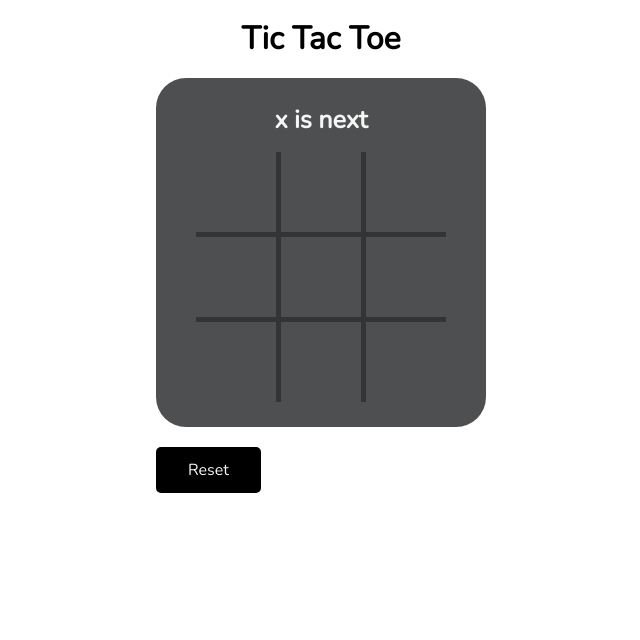
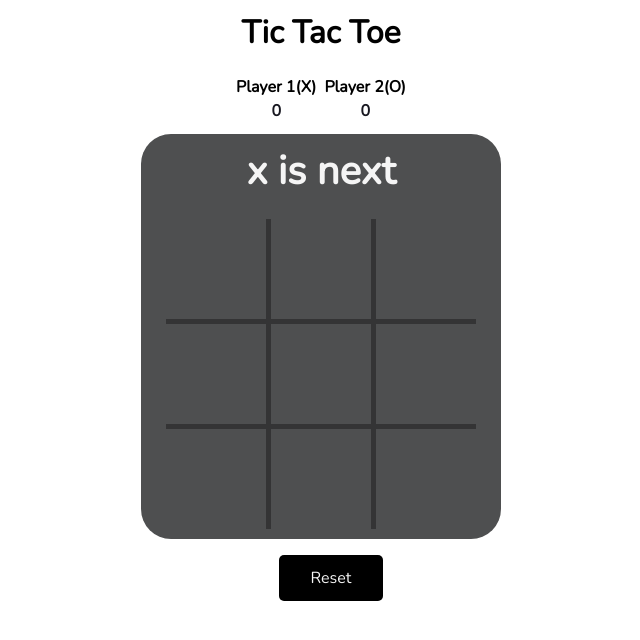
Before and after one commit to jesica1312/Tic-Tac-Toe, a plain HTML site: page index.html in a window 1280 px wide. Shown: the whole page, without its empty margins (319-959 px from the left). Drawn offline with nearby package versions, Linux system fonts and the light colour scheme.

Commit message:
second commit

```diff
--- a/app.js
+++ b/app.js
@@ -9,6 +9,16 @@ const oSymbol = '○';
 // game variables
 let gameIsLive = true;
 let xIsNext = true;
+let Player1_x =document.getElementById("player1");
+let Player2_o =document.getElementById("player2");
+
+console.log(Player1_x);
+Player1_x=Player1_x+1;
+console.log(Player1_x);
+
+
+
+
 
 
 // functions
@@ -17,11 +27,18 @@ const letterToSymbol = (letter) => letter === 'x' ? xSymbol : oSymbol;
 const handleWin = (letter) => {
   gameIsLive = false;
   if (letter === 'x') {
-    statusDiv.innerHTML = `${letterToSymbol(letter)} has won!`;
+    statusDiv.innerHTML = `${letterToSymbol(letter)} has won...`;
+    Player1_x=Player1_x+1;
   } else {
-    statusDiv.innerHTML = `<span>${letterToSymbol(letter)} has won!</span>`;
+    statusDiv.innerHTML = `<span>${letterToSymbol(letter)} has won...  </span>`;
+    Player2_o=Player2_o+1;
+
   }
+
+
 };
+
+
 
 const checkGameStatus = () => {
   const topLeft = cellDivs[0].classList[1];
@@ -93,6 +110,7 @@ const checkGameStatus = () => {
 const handleReset = () => {
   xIsNext = true;
   statusDiv.innerHTML = `${xSymbol} is next`;
+ // Player1_x.innerHTML = ${Player1_x}
   for (const cellDiv of cellDivs) {
     cellDiv.classList.remove('x');
     cellDiv.classList.remove('o');
--- a/css/style.css
+++ b/css/style.css
@@ -15,15 +15,35 @@ body{
 }
 
 h1{
-    line-height: 1.2;
-    margin: 20px 20px;
+    line-height: 25px;
+    margin-top: 20px;
+    margin-bottom: 30px;
     text-align: center;
     font-weight: bolder;
 
+
+}
+
+.flex{
+  flex-direction: column;
+  display: flex;
+  justify-content: center;
+  align-items: center;
+  height: 100%;
+
+}
+
+.grid{
+  display: grid;
+  grid-template-rows: 10% 90%;
+  gap: 0px;
+  justify-content: space-between;
+  align-items: center;
+  height: 100%;
 }
 
 .btn{
-    display: inline-block;
+    display: inline-flex;
     padding: 10px 30px;
     cursor: pointer;
     background: black;
@@ -33,6 +53,7 @@ h1{
     transition: .3s;
     align-content: center;
     margin-left: 20px;
+    margin-top: 5px;
 
 }
 
@@ -41,19 +62,47 @@ h1{
 }
 
 .container{
-    padding: 25px 40px;
-    margin: 20px;
+    padding: 10px 25px;
+    margin: 5px;
     background-color:rgb(78, 79, 80);
 
     border-radius: 30px;
 }
 
+.scoreboard{
+  display: flex;
+  justify-content: center;
+  align-items:center;
+
+  font-weight: 800;
+  padding: 5px;
+
+
+
+}
+
+.score{
+  display: flex;
+  justify-content: center;
+  align-items:center;
+  color: rgb(23, 23, 32);
+
+
+}
+
+
+
 .status{
-    font-size: 25px;
+    font-size: 40px;
     text-align: center;
     font-weight: 800;
     color: whitesmoke;
-    margin-bottom: 15px;
+    margin-bottom: 50px;
+    height: 25px;
+}
+
+.status span{
+  color: hsl(46, 54%, 89%);
 }
 
 .game-grid{
@@ -66,12 +115,19 @@ h1{
 }
 
 .game-cell{
-    height: 80px;
-    width: 80px;
+    height: 100px;
+    width: 100px;
+    display: flex;
     cursor: pointer;
-    background:rgb(78, 79, 80);
+    background-color:rgb(78, 79, 80);
+    justify-content: center;
+    align-items: center;
+    transition: .3s;
+
+
 
 }
+
 
 .x,
 .o {
@@ -80,13 +136,15 @@ h1{
 
 .x::after {
   content: '×';
-  font-size: 80px;
+  font-size: 100px;
+
 }
 
 .o::after {
   content: '○';
-  color: #F2EBD3;
-  font-size: 80px;
+  font-size: 120px;
+  color: hsl(46, 54%, 89%);
+
 }
 
 .won::after {
@@ -96,7 +154,6 @@ h1{
 @media only screen and (max-width: 1024px) {
   .game-grid {
     margin-top: 25px;
-    margin-bottom: ;
     grid-gap: 10px;
   }
 
@@ -110,7 +167,7 @@ h1{
   }
 
   .o::after {
-    font-size: 150px;
+    font-size: 175px;
   }
 }
 
--- a/index.html
+++ b/index.html
@@ -7,8 +7,27 @@
     <title>Tic Tac Toe</title>
 </head>
 <body>
-<div>
+<div class="flex">
     <h1> Tic Tac Toe</h1>
+    <div class="grid">
+        <div class="scoreboard">
+            <table>
+                <tr>
+                  <td> Player 1(X) </td>
+                  <td> &nbsp; </td>
+                  <td> Player 2(O) </td>
+                </tr>
+                <tr>
+                  <td class="score" id="player1">
+                    0
+                  </td>
+                  <td> &nbsp; </td>
+                  <td class="score" id="player2">
+                    0
+                  </td>
+                </tr>
+              </table>
+        </div>
     <div class="container">
         <div class="status">x is next</div>
         <div class="game-grid">
@@ -29,6 +48,7 @@
         </div>
 
     </div>
+</div>
 
     <div class="btn reset">Reset</div>
 
```
